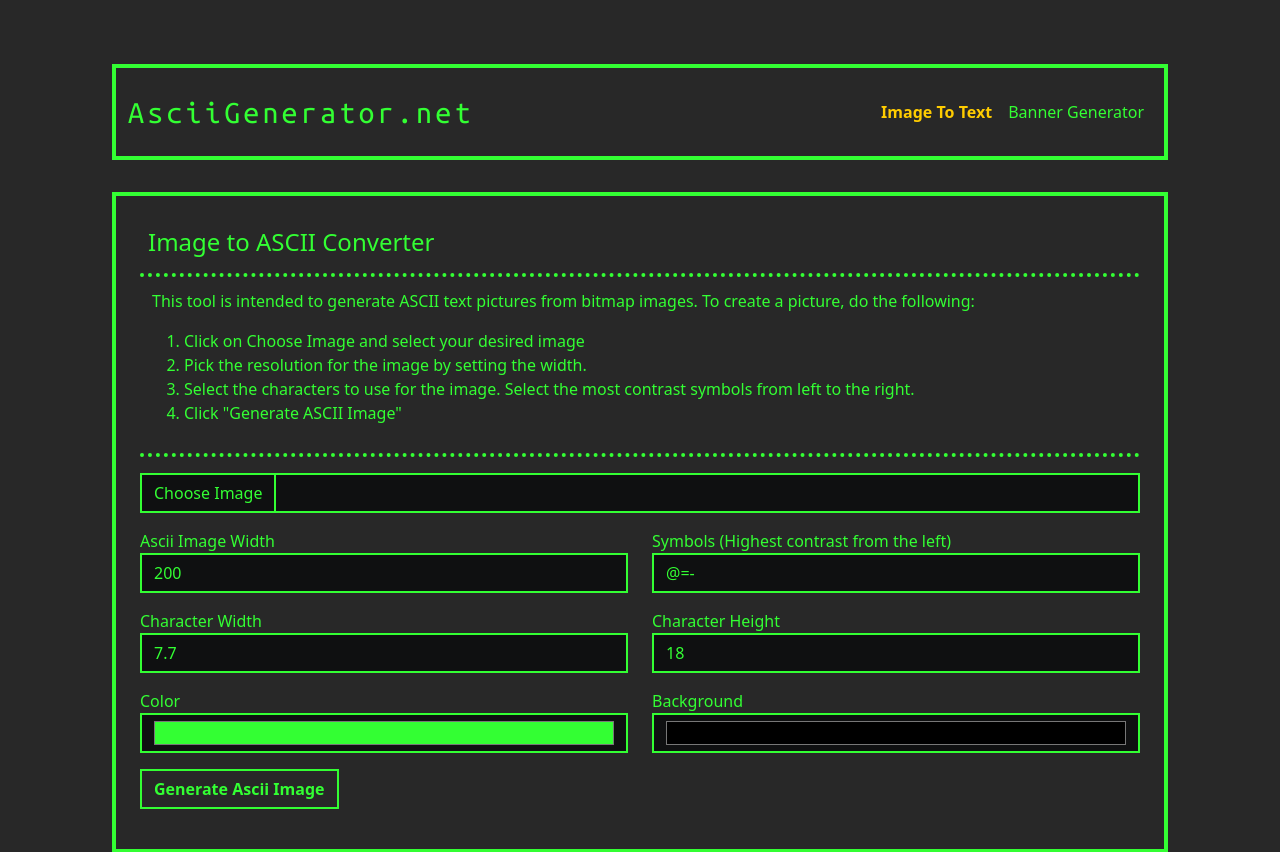
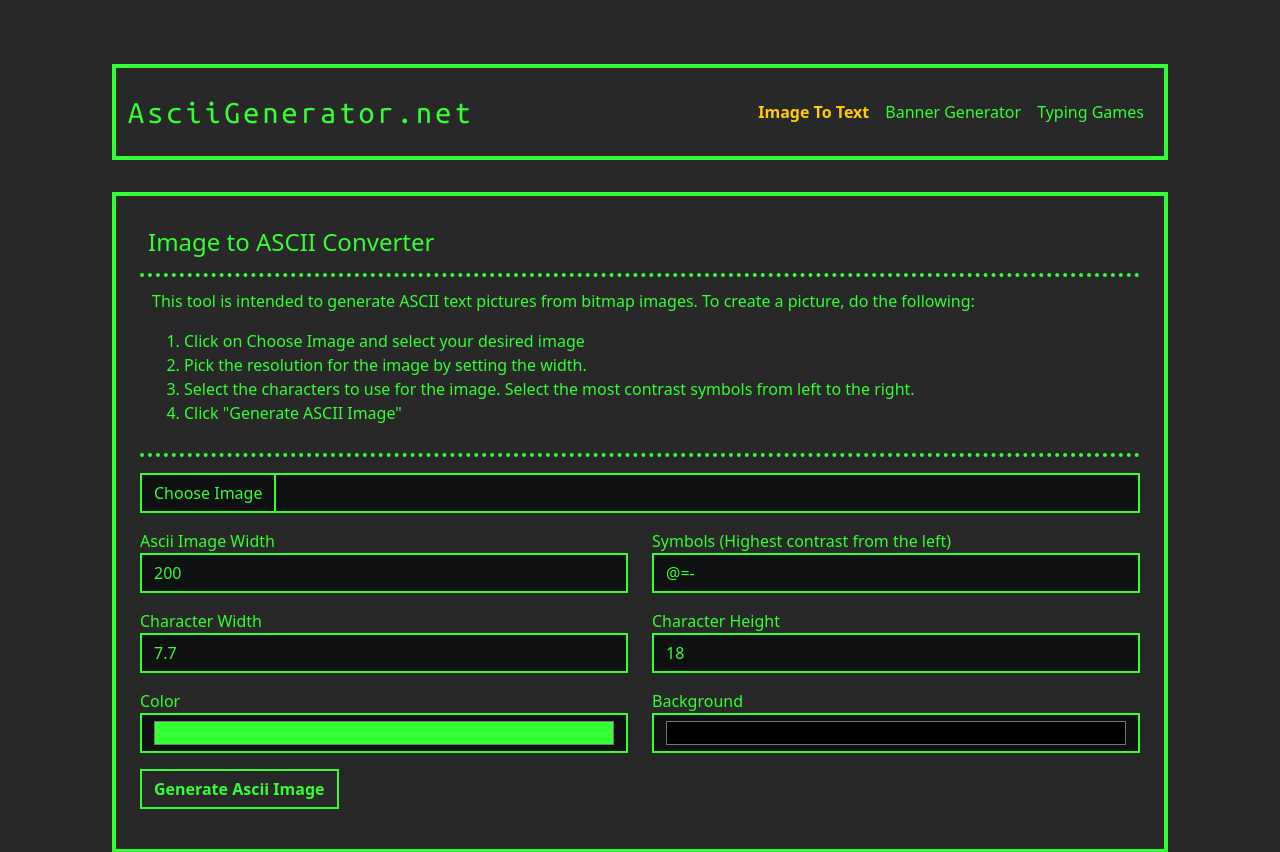
Before and after one commit to iamdavidsen/textarttools, a Django app: page / in a window 1280 px wide. Shown: the top 852 px of the page. Run offline with Django 3.2, Linux system fonts and the light colour scheme; some libraries are stand-ins or nearby versions.

Commit message:
Added link to keyboarding games

```diff
--- a/templates/_header.html
+++ b/templates/_header.html
@@ -10,6 +10,7 @@
                 <ul class="navbar-nav ms-auto">
                     <li class="nav-item"><a class="nav-link {% if url_name == 'image_to_ascii' %}active{% endif %}" href="{% url "image_to_ascii" %}">Image To Text</a></li>
                     <li class="nav-item"><a class="nav-link {% if url_name == 'text_to_banner' %}active{% endif %}" href="{% url "text_to_banner" %}">Banner Generator</a></li>
+                    <li class="nav-item"><a class="nav-link" href="https://keyboarding-games.com/">Typing Games</a></li>
                 </ul>
             {% endwith %}
         </div>
```
